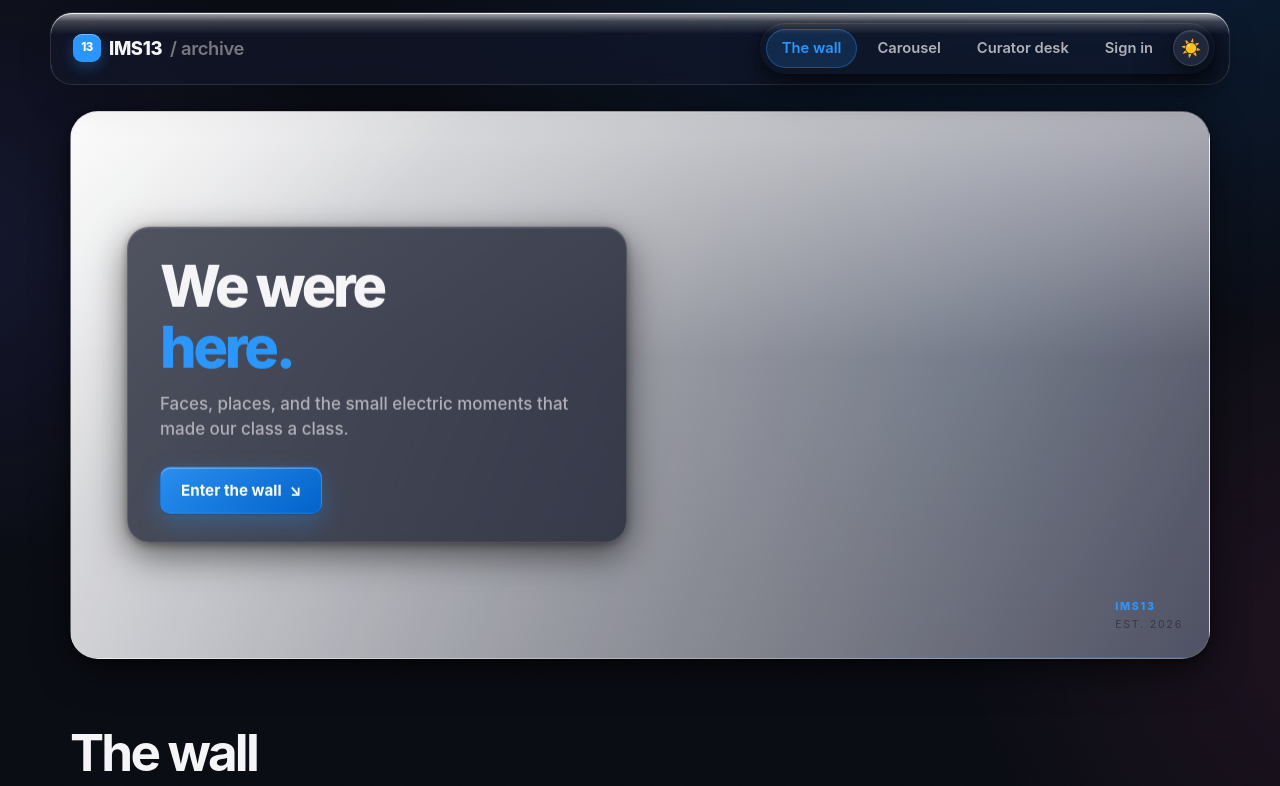
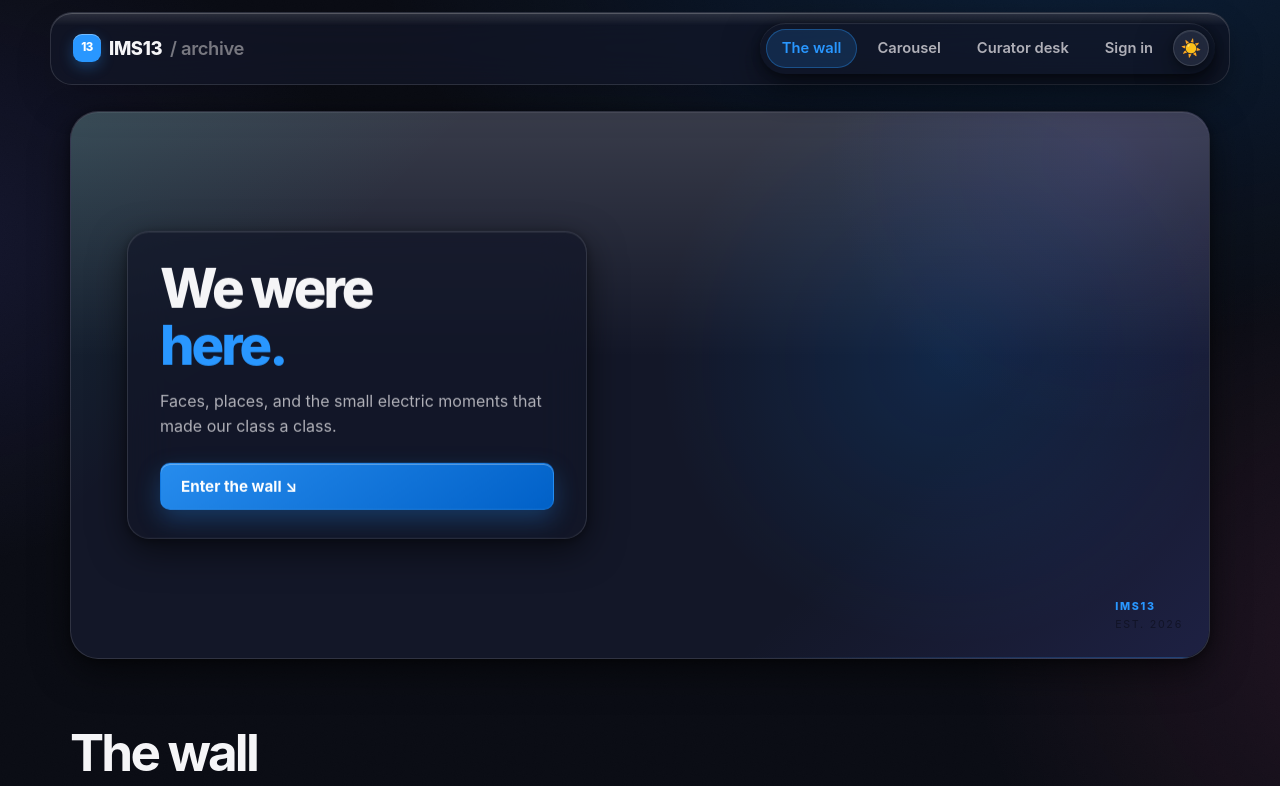
Before and after one commit to hopeese-s/yearbook13, a website with bundled scripts: page public/index.html in a window 1280 px wide. Both pictures are taken after a click on the button "Switch to dark mode". Shown: the top 786 px of the page. Built offline with nearby package versions, Linux system fonts and the light colour scheme; files whose address does not match are found by name.

Commit message:
fix(ui): fix interactions (Enter the wall, search), overhaul dark mode CSS

```diff
--- a/public/assets/css/base.css
+++ b/public/assets/css/base.css
@@ -14,6 +14,10 @@
 
 html {
   color-scheme: light;
+}
+
+[data-theme='dark'] {
+  color-scheme: dark;
 }
 
 body {
@@ -60,6 +64,19 @@ body::selection {
 
 ::-webkit-scrollbar-thumb:hover {
   background: rgba(0, 0, 0, 0.32);
+}
+
+[data-theme='dark'] ::-webkit-scrollbar-track {
+  background: var(--bg-0);
+}
+
+[data-theme='dark'] ::-webkit-scrollbar-thumb {
+  background: rgba(255, 255, 255, 0.15);
+  border-color: var(--bg-0);
+}
+
+[data-theme='dark'] ::-webkit-scrollbar-thumb:hover {
+  background: rgba(255, 255, 255, 0.28);
 }
 
 /* Film-grain so the glass has something real to refract. */
--- a/public/assets/css/components.css
+++ b/public/assets/css/components.css
@@ -67,18 +67,22 @@
   width: 100%;
   padding: 7px 14px;
   border-radius: 999px;
-  background: rgba(255, 255, 255, 0.06);
-  border: 1px solid rgba(255, 255, 255, 0.15);
+  background: var(--glass-fill);
+  border: 1px solid var(--glass-border);
   color: var(--ink-hi);
   font-size: 0.86rem;
   outline: none;
   transition: border-color var(--t-fast) var(--ease-out), box-shadow var(--t-fast) var(--ease-out);
 }
 
+.search-box input::placeholder {
+  color: var(--ink-lo);
+}
+
 .search-box input:focus {
   border-color: rgba(var(--accent-rgb), 0.6);
-  box-shadow: 0 0 10px rgba(var(--accent-rgb), 0.25);
-  background: rgba(255, 255, 255, 0.09);
+  box-shadow: 0 0 10px rgba(var(--accent-rgb), 0.22);
+  background: var(--glass-fill-strong);
 }
 
 /* Dock-style nav (skeuomorphic hint of the macOS dock). */
@@ -106,7 +110,7 @@
 .dock a:hover,
 .dock button.dock-item:hover {
   color: var(--ink-hi);
-  background: rgba(0, 0, 0, 0.05);
+  background: var(--glass-fill-strong);
   transform: translateY(-1px);
 }
 
@@ -310,9 +314,8 @@
   min-height: 548px;
   isolation: isolate;
   background:
-    linear-gradient(112deg, rgba(255, 255, 255, 0.92) 0%, rgba(250, 250, 252, 0.6) 47%, rgba(255, 255, 255, 0.25) 100%),
-    radial-gradient(circle at 77% 45%, rgba(0, 113, 227, 0.07), transparent 31%),
-    radial-gradient(circle at 91% 8%, rgba(94, 92, 230, 0.08), transparent 24%),
+    radial-gradient(circle at 77% 45%, var(--aurora-blue), transparent 31%),
+    radial-gradient(circle at 91% 8%, var(--aurora-violet), transparent 24%),
     var(--bg-1);
 }
 
@@ -321,8 +324,9 @@
   position: absolute;
   inset: 0;
   z-index: -1;
+  pointer-events: none;
   opacity: 0.8;
-  background: linear-gradient(180deg, rgba(255, 255, 255, 0.55), rgba(255, 255, 255, 0) 45%);
+  background: linear-gradient(180deg, var(--glass-edge), transparent 45%);
 }
 
 .hero-archive::after {
@@ -331,13 +335,15 @@
   inset: 0;
   border-radius: inherit;
   pointer-events: none;
-  background: linear-gradient(135deg, rgba(255, 255, 255, 0.6), transparent 24%, transparent 72%, rgba(94, 92, 230, 0.05));
+  z-index: -1;
+  background: linear-gradient(135deg, var(--aurora-teal), transparent 24%, transparent 72%, var(--aurora-violet));
 }
 
 .hero-canvas,
 .hero-fallback {
   position: absolute;
   inset: 0;
+  pointer-events: none;
 }
 
 .hero-copy {
@@ -345,9 +351,9 @@
   left: clamp(20px, 5vw, 56px);
   top: 50%;
   transform: translateY(-50%);
-  max-width: 500px;
+  max-width: 460px;
   pointer-events: none;
-  z-index: 3;
+  z-index: 4;
   padding: 28px 32px;
   border-radius: var(--r-lg);
   background: var(--glass-fill);
@@ -358,7 +364,7 @@
 }
 
 .hero-copy h1 {
-  font-size: clamp(2.2rem, 5.5vw, 3.6rem);
+  font-size: clamp(2rem, 5.5vw, 3.4rem);
   font-weight: 800;
   line-height: 1.06;
   color: var(--ink-hi);
@@ -371,12 +377,12 @@
 .hero-copy p {
   color: var(--ink-mid);
   margin: 14px 0 0;
-  font-size: 1.06rem;
-  line-height: 1.5;
-  font-weight: 480;
+  font-size: 1rem;
+  line-height: 1.55;
 }
 
 .hero-action {
+  display: block;
   pointer-events: auto;
   margin-top: 24px;
 }
@@ -416,9 +422,10 @@
   pointer-events: none;
 }
 
+/* Canvas uses window-level pointermove for tilt — no need to capture clicks here */
 .hero-mount canvas,
 .hero-mount .hero-fallback {
-  pointer-events: auto;
+  pointer-events: none;
 }
 
 .wall-heading {
--- a/public/assets/css/glass.css
+++ b/public/assets/css/glass.css
@@ -1,6 +1,5 @@
 /* Liquid Glass material: blur + saturate + specular top edge + soft border.
-   Tuned for light surfaces: translucent white glass, hairline border,
-   diffuse shadow. */
+   Uses CSS vars so it adapts to both light and dark themes. */
 
 .glass {
   position: relative;
@@ -10,9 +9,9 @@
   border-radius: var(--r-lg);
   border: 1px solid var(--glass-border);
   box-shadow:
-    0 1px 0 rgba(255, 255, 255, 0.85) inset,   /* top specular edge */
-    0 -1px 0 rgba(0, 0, 0, 0.03) inset,
-    0 18px 40px rgba(0, 0, 0, 0.08);
+    0 1px 0 var(--glass-edge) inset,
+    0 -1px 0 rgba(0, 0, 0, 0.04) inset,
+    0 18px 40px rgba(0, 0, 0, 0.1);
 }
 
 /* Refractive highlight sweeping the top rim. */
@@ -24,18 +23,18 @@
   pointer-events: none;
   background: linear-gradient(
     180deg,
-    rgba(255, 255, 255, 0.65) 0%,
-    rgba(255, 255, 255, 0.2) 12%,
-    transparent 30%,
+    var(--glass-edge) 0%,
+    transparent 18%,
     transparent 100%
   );
+  opacity: 0.6;
 }
 
 .glass-strong {
   background: var(--glass-fill-strong);
 }
 
-/* Neumorphic raised plate (skeuomorphic physicality, light). */
+/* Neumorphic raised plate (skeuomorphic physicality). */
 .neu {
   background: linear-gradient(145deg, var(--bg-1), var(--bg-2));
   border-radius: var(--r-md);
--- a/public/assets/css/tokens.css
+++ b/public/assets/css/tokens.css
@@ -126,4 +126,13 @@
   --titlebar-lo: rgba(0, 0, 0, 0.35);
 
   --hairline: rgba(255, 255, 255, 0.12);
+  --ink-on-accent: #ffffff;
+
+  /* --- Glass saturate override for dark (less pumped-up) --- */
+  --glass-saturate: 120%;
+
+  /* --- Status colors (slightly brighter on dark) --- */
+  --ok: #30d158;
+  --warn: #ffd60a;
+  --danger: #ff453a;
 }
--- a/public/assets/js/ui/theme.js
+++ b/public/assets/js/ui/theme.js
@@ -1,8 +1,9 @@
 /**
- * Theme switcher: handles Dark / Light Liquid Glass theme toggling with localStorage persistence.
+ * Theme switcher: Dark / Light Liquid Glass, persisted via localStorage.
  */
 
 const STORAGE_KEY = 'ims13-theme';
+const THEME_COLORS = { dark: '#0a0c14', light: '#f5f5f7' };
 
 export function getTheme() {
   const stored = localStorage.getItem(STORAGE_KEY);
@@ -14,31 +15,31 @@ export function setTheme(theme) {
   const target = theme === 'dark' ? 'dark' : 'light';
   document.documentElement.setAttribute('data-theme', target);
   localStorage.setItem(STORAGE_KEY, target);
+  // Update the browser chrome / PWA bar color
+  const metaColor = document.querySelector('meta[name="theme-color"]');
+  if (metaColor) metaColor.content = THEME_COLORS[target];
   updateToggleButtons(target);
   return target;
 }
 
 export function toggleTheme() {
   const current = document.documentElement.getAttribute('data-theme') || getTheme();
-  const next = current === 'dark' ? 'light' : 'dark';
-  return setTheme(next);
+  return setTheme(current === 'dark' ? 'light' : 'dark');
 }
 
 function updateToggleButtons(theme) {
-  const btns = document.querySelectorAll('.theme-toggle');
-  for (const btn of btns) {
+  for (const btn of document.querySelectorAll('.theme-toggle')) {
     btn.setAttribute('aria-label', theme === 'dark' ? 'Switch to light mode' : 'Switch to dark mode');
-    btn.innerHTML = theme === 'dark' ? '<span aria-hidden="true">☀️</span>' : '<span aria-hidden="true">🌙</span>';
+    btn.innerHTML = theme === 'dark' ? '☀️' : '🌙';
   }
 }
 
 export function initTheme(button) {
-  const current = document.documentElement.getAttribute('data-theme') || getTheme();
+  // Apply the persisted/preferred theme immediately
+  const current = getTheme();
   setTheme(current);
 
   if (button) {
-    button.classList.add('theme-toggle');
     button.addEventListener('click', () => toggleTheme());
-    updateToggleButtons(current);
   }
 }
```
